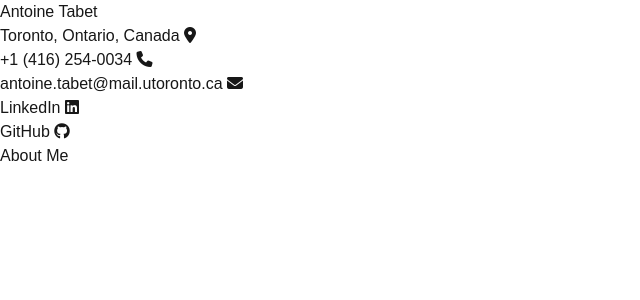
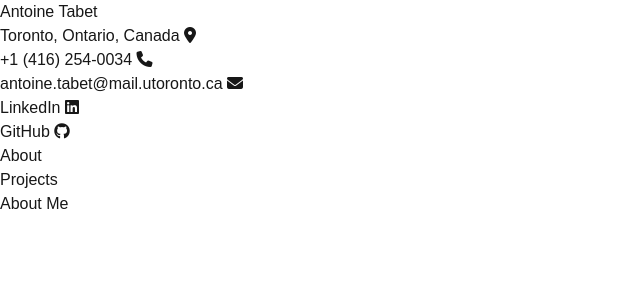
Before and after one commit to tabetant/my-portfolio, a Next.js app: page /about in a window 1280 px wide. Shown: the top 300 px of the page, without its empty margins (0-640 px from the left). Built offline with nearby package versions, Linux system fonts and the light colour scheme.

Commit message:
navbar minimum

```diff
--- a/src/app/about/page.tsx
+++ b/src/app/about/page.tsx
@@ -1,5 +1,5 @@
 export default function AboutPage() {
     return (
-        <h1>About Me</h1>
+        <h1 className='text-black text-center'>About Me</h1>
     )
 }
--- a/src/app/layout.tsx
+++ b/src/app/layout.tsx
@@ -2,6 +2,7 @@ import type { Metadata } from "next";
 import { Geist, Geist_Mono } from "next/font/google";
 import "./globals.css";
 import Link from 'next/link'
+import NavBar from './ui/navbar'
 
 const geistSans = Geist({
   variable: "--font-geist-sans",
@@ -30,7 +31,7 @@ export default function RootLayout({
         <title>AT Resumé</title>
       </head>
       <body
-        className={`${geistSans.variable} ${geistMono.variable} antialiased`}
+        className={`${geistSans.variable} ${geistMono.variable} antialiased bg-white`}
       >
         <header className='flex flex-col bg-white text-black items-center leading-none'>
           <div className="italic text-3xl">
@@ -63,7 +64,9 @@ export default function RootLayout({
             </div>
           </div>
         </header>
-        <nav></nav>
+        <div>
+          <NavBar />
+        </div>
         {children}
       </body>
     </html >
--- a/src/app/page.tsx
+++ b/src/app/page.tsx
@@ -1,5 +1,5 @@
 export default function HomePage() {
   return (
-    <h1 className='flex justify-center'>Welcome to my Portfolio</h1>
+    <h1 className='flex justify-center text-black'>Welcome to my Portfolio</h1>
   )
 }
--- a/src/app/projects/page.tsx
+++ b/src/app/projects/page.tsx
@@ -1,5 +1,5 @@
 export default function ProjectsPage() {
     return (
-        <h1>My Projects</h1>
+        <h1 className='text-black text-center'>My Projects</h1>
     )
 }
--- /dev/null
+++ b/src/app/ui/navbar.jsx
@@ -0,0 +1,27 @@
+'use client'
+import { usePathname } from 'next/navigation'
+import Link from 'next/link'
+
+export default function NavBar() {
+    const pathname = usePathname();
+    return (
+        <nav className='flex flex-row justify-center text-black'>
+            <div>
+                <Link
+                    className={pathname === '/about' ? 'hover:text-violet-600 mx-2 bg-blue-100' : 'hover:text-violet-600 mx-2'}
+                    href='/about'
+                >
+                    About
+                </Link>
+            </div>
+            <div>
+                <Link
+                    href='/projects'
+                    className={pathname === '/projects' ? 'hover:text-violet-600 mx-2 bg-blue-100' : 'hover:text-violet-600 mx-2'}
+                >
+                    Projects
+                </Link>
+            </div>
+        </nav>
+    )
+}
```
